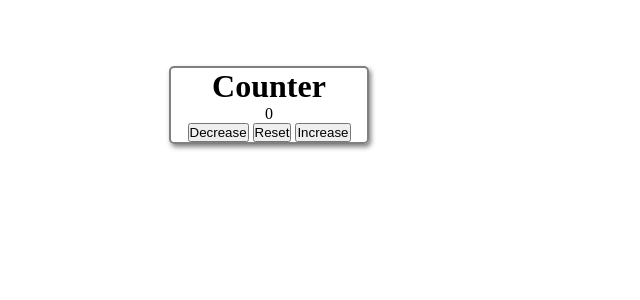
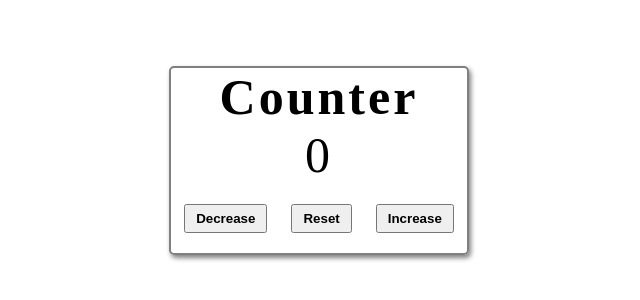
Before and after one commit to mdafsha9/Javascript-counter-project, a plain HTML site: page index.html in a window 1280 px wide. Shown: the part 234-534 px from the top of the page, without its empty margins (343-983 px from the left). Drawn offline with Linux system fonts and the light colour scheme.

Commit message:
css layout over

```diff
--- a/style.css
+++ b/style.css
@@ -3,7 +3,16 @@ main{
   text-align:center;
   margin:300px 0px 0px 40%;
   border:2px solid grey;
-  max-width:200px;
+  max-width:300px;
   border-radius:5px;
   box-shadow:2px 3px 5px grey;
 }
+main h1, span{
+  font-size:50px;
+  letter-spacing:3px;
+}
+.container .btn{
+  padding:5px 10px;
+  margin:20px 10px;
+  font-weight:bold;
+}
```
